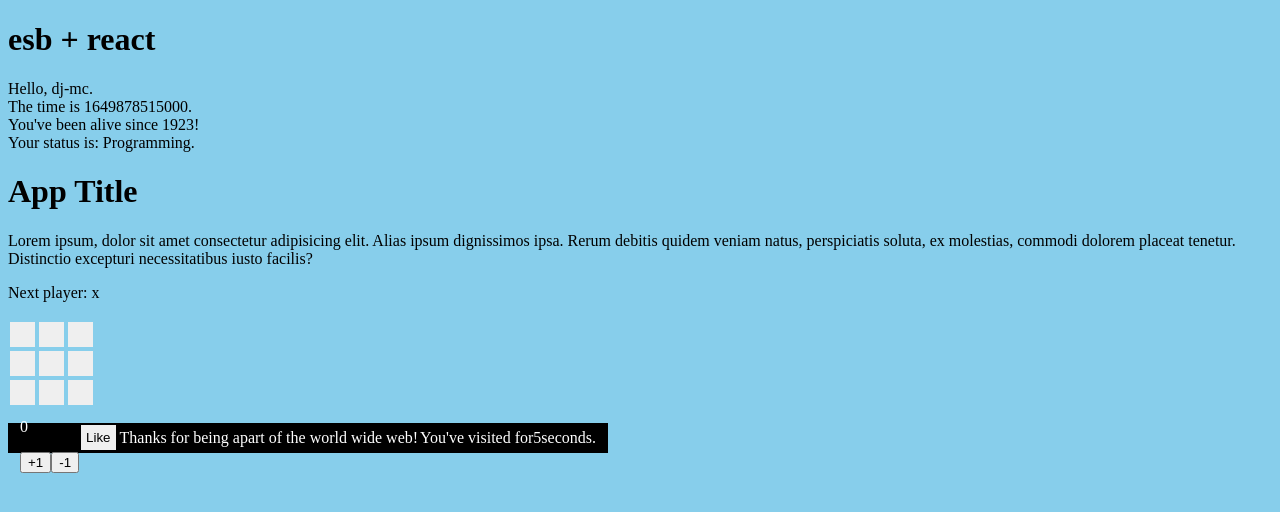
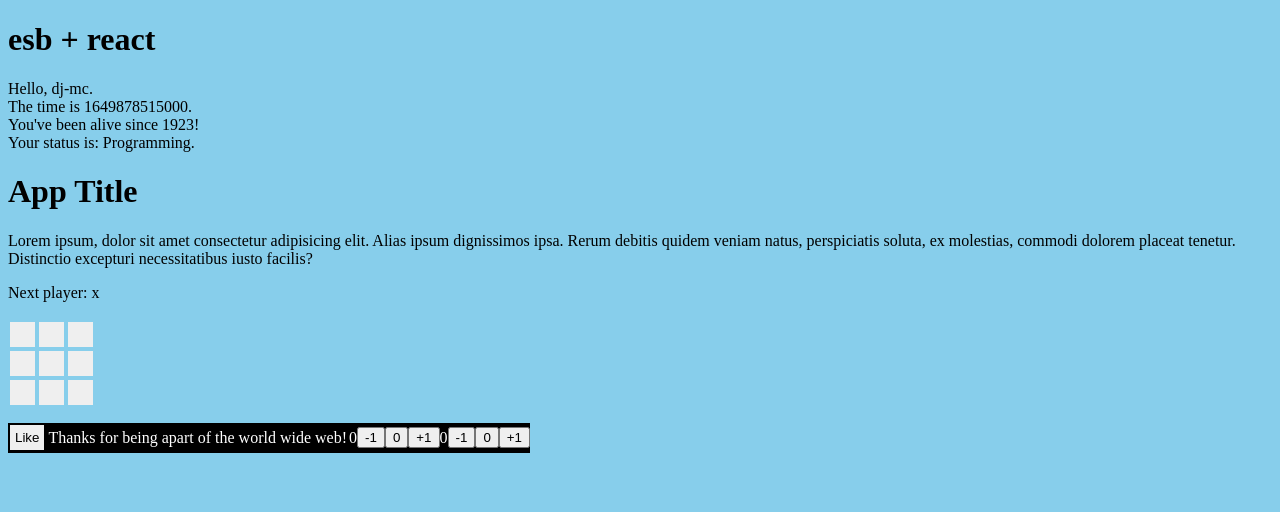
Before and after one commit to dj-mc/esb-r, a React app: page / in a window 1280 px wide. Shown: the top 512 px of the page. Built offline with nearby package versions, Linux system fonts and the light colour scheme.

Commit message:
Two ways to build a component

```diff
--- a/src/app.tsx
+++ b/src/app.tsx
@@ -62,10 +62,10 @@ const App = (props: { title: string; init_count: number }) => {
       </p>
       <Game />
       <div id="footer-container">
-        <Counter n={init_count} />
         <LikeButton />
         <MyFooter message="Thanks for being apart of the world wide web!" />
-        You&apos;ve visited for <StatefulCounter /> seconds.
+        <Counter n={init_count} />
+        <StatefulCounter />
       </div>
     </>
   );
--- a/src/counter.tsx
+++ b/src/counter.tsx
@@ -7,25 +7,35 @@ interface ICounterProps {
 export const Counter: React.FC<ICounterProps> = (props) => {
   let { n } = props;
   function click_handler(value: number) {
-    n += value;
-    console.log(value, n);
+    n = value !== 0 ? n + value : 0;
     const counter_display = document.getElementById('counter-display');
     counter_display.innerText = n.toString();
   }
   return (
-    <div>
+    <>
       <p id="counter-display">{n}</p>
+      <button onClick={() => click_handler(-1)}>-1</button>
+      <button onClick={() => click_handler(0)}>0</button>
       <button onClick={() => click_handler(1)}>+1</button>
-      <button onClick={() => click_handler(-1)}>-1</button>
-    </div>
+    </>
   );
+};
+
+const DisplayCounter = (props: { n: number }) => {
+  return <>{props.n}</>;
 };
 
 export const StatefulCounter = () => {
   const [n, set_n] = useState(0);
-  function click_handler() {
-    console.log('Clicked');
-  }
-  setTimeout(() => set_n(n + 1), 1000);
-  return <div onClick={click_handler}>{n}</div>;
+  const decrement_n = () => set_n(n - 1);
+  const reset_n = () => set_n(0);
+  const increment_n = () => set_n(n + 1);
+  return (
+    <>
+      <DisplayCounter n={n} />
+      <button onClick={decrement_n}>-1</button>
+      <button onClick={reset_n}>0</button>
+      <button onClick={increment_n}>+1</button>
+    </>
+  );
 };
--- a/static/style.css
+++ b/static/style.css
@@ -27,7 +27,7 @@ button.square {
   align-items: center;
   color: white;
   background: black;
-  width: 600px;
+  width: fit-content;
   height: 30px;
 }
 
```
